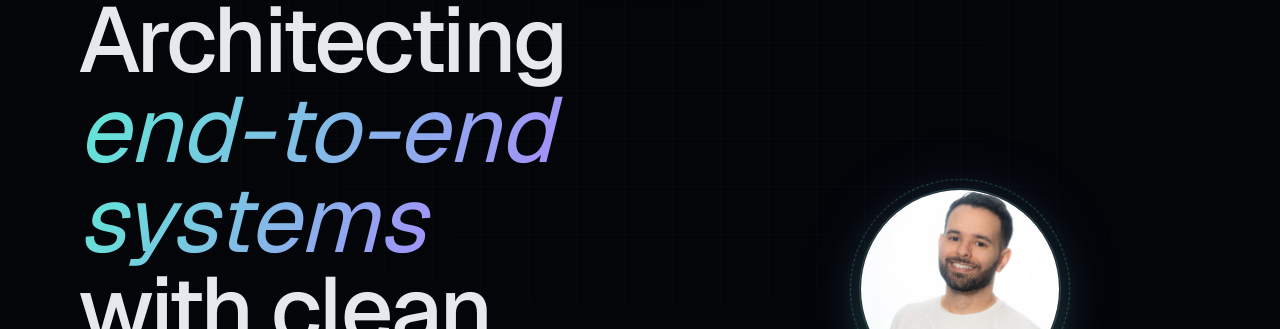
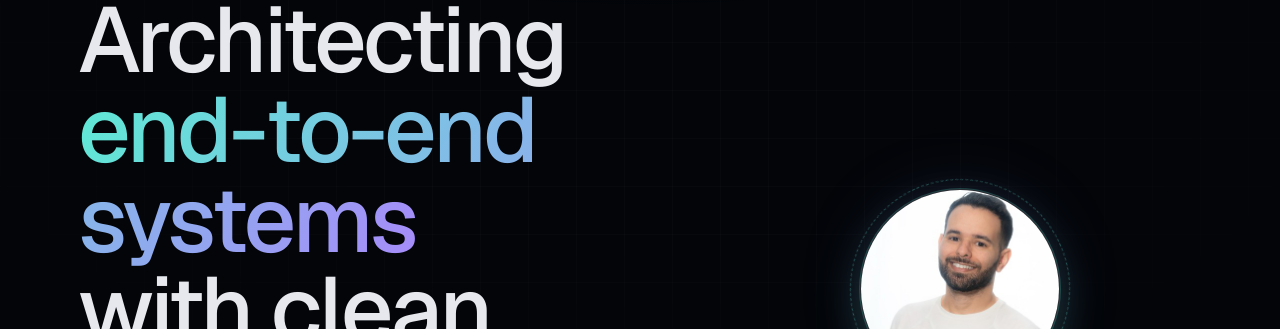
Before and after one commit to idankashy1/idankashy1.github.io, a React (Vite) app: page / in a window 1280 px wide. Shown: the part 150-479 px from the top of the page. Built offline with nearby package versions, Linux system fonts and the light colour scheme; no server answers.

Commit message:
Remove italic from H1 accent; instruct chat AI to use en-dashes

```diff
--- a/src/styles/global.css
+++ b/src/styles/global.css
@@ -316,22 +316,16 @@ section { padding: 144px 0; position: relative; z-index: 1; }
   margin-inline: -16px;
 }
 .hero h1 .accent-text {
-  font-style: italic;
-  font-weight: 400;
+  /* Gradient alone differentiates the accent — italic was causing visual
+     offset (italic glyphs lean and appear indented vs. upright neighbors)
+     AND was the root cause of the edge-clipping we kept patching. Removing
+     it fixes both issues at once. */
+  font-style: normal;
+  font-weight: 500;
   background: linear-gradient(120deg, var(--accent) 0%, var(--accent-2) 100%);
   -webkit-background-clip: text;
   background-clip: text;
   color: transparent;
-  letter-spacing: -0.005em;
-  /* No leading padding (avoids a visible gap between titleLead and accent on
-     wrap). Trailing padding absorbs italic-glyph overhang. */
-  padding-inline: 0 0.22em;
-  /* When the span wraps across lines, "clone" applies the trailing padding to
-     EACH line's end — not just the span's final line. Without this, italic
-     glyphs at mid-span wrap boundaries (e.g. the "d" in "end-to-end") get
-     clipped because the trailing padding only kicks in after the whole span. */
-  -webkit-box-decoration-break: clone;
-  box-decoration-break: clone;
 }
 .hero-tagline {
   font-family: var(--font-mono);
```
Also changed, not shown: 1 other file (tests, documents, lock files or other folders).
